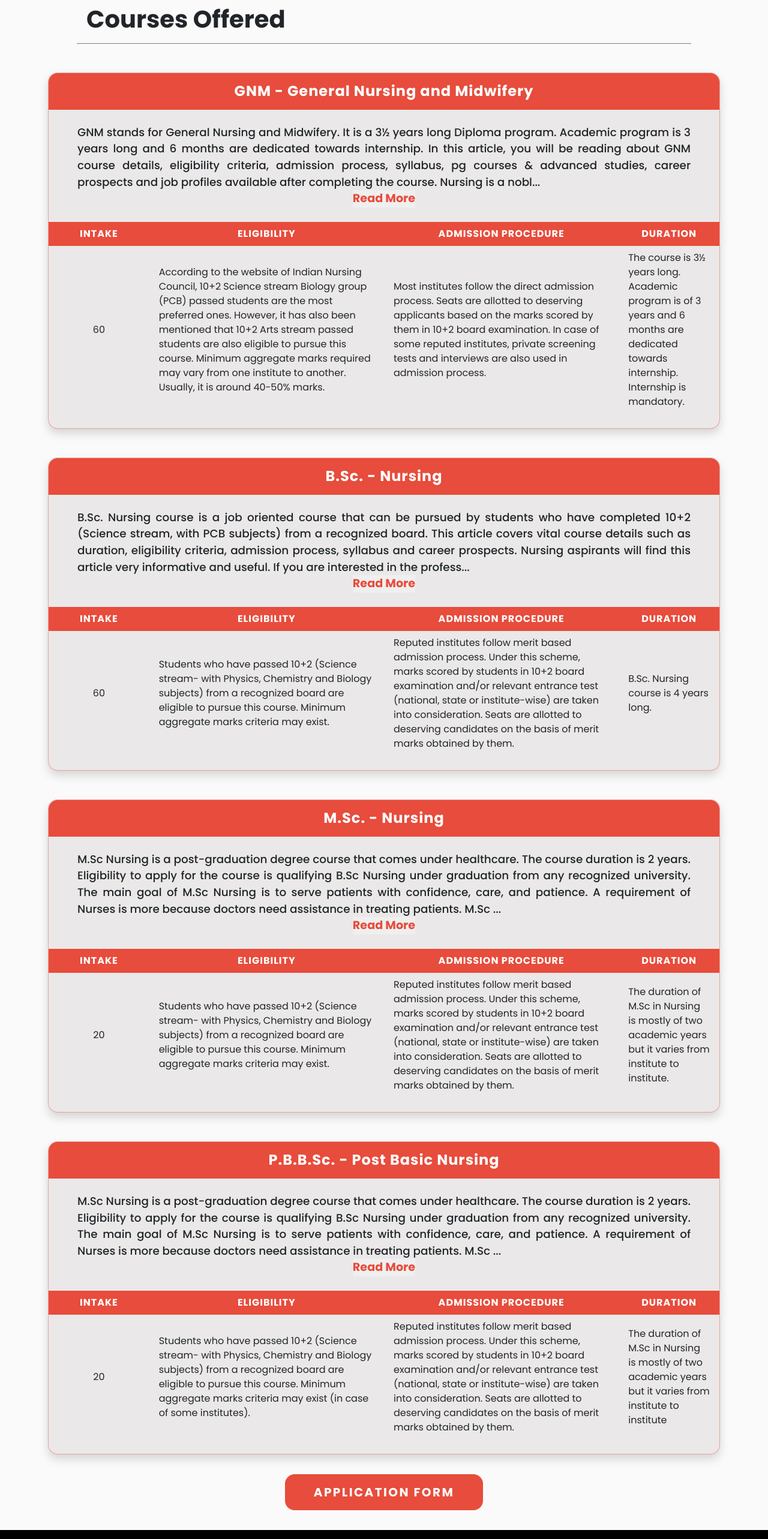
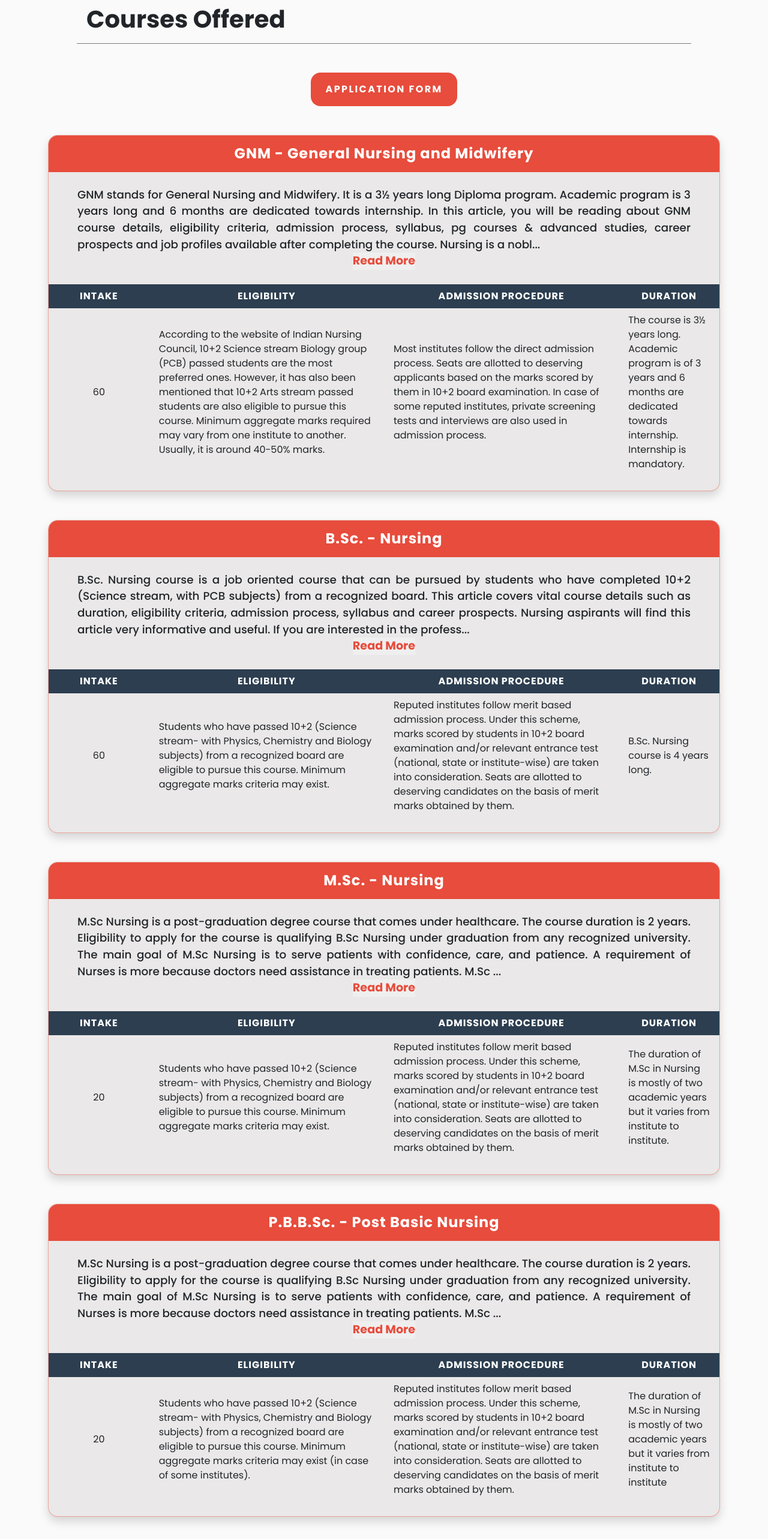
Before and after one commit to princeshrivastava0/sophia-college-nursing-website, a Next.js app: page /nursing/courses in a window 1280 px wide. Shown: the part 140-2706 px from the top of the page at 60% size. Built offline with nearby package versions, Linux system fonts and the light colour scheme.

Commit message:
Course Page - Subheading background color update and position update for download form btn

```diff
--- a/src/components/Courses.js
+++ b/src/components/Courses.js
@@ -90,7 +90,7 @@ function Courses() {
           text-transform: uppercase;
           font-weight: 700;
           letter-spacing: 1px;
-          background-color: #e74c3c;
+          background-color: #2c3e50;
           color: #fff;
           padding: 0.5rem 1rem;
         }
@@ -103,12 +103,14 @@ function Courses() {
           color: #fff;
           letter-spacing: 0.15rem;
           transition: transform 0.3s ease-in-out, box-shadow 0.3s ease-in;
-          font-size: 1.25rem;
+          font-size: 1rem;
           text-transform: uppercase;
+          display: inline-block;
         }
 
         .application-form:hover {
-          box-shadow: 0 0px 24px rgba(255, 0, 0, 1);
+          box-shadow: 0 0px 24px rgba(0, 0, 0, 0.5);
+          transform: scale(1.1);
         }
 
         // for small mobile screens - reduced text size
@@ -145,6 +147,18 @@ function Courses() {
         <h2 className="fw-bold m-0 pt-lg-5 pt-4 pb-3 ps-lg-3 mx-auto heading">
           Courses Offered
         </h2>
+
+        {/* Application Form */}
+        <div className="text-center my-md-5 my-4 px-md-3">
+          <a
+            href={`${basePath}/documents/admission-form.pdf`}
+            className="application-form p-3 px-4 rounded-4 text-decoration-none"
+            rel="noopener noreferrer"
+            title="Download Application Form"
+          >
+            Application Form
+          </a>
+        </div>
 
         {/* Details Container */}
         <div className="details-container mx-auto my-md-5 my-4 px-md-3">
@@ -259,18 +273,6 @@ function Courses() {
             );
           })}
         </div>
-
-        {/* Application Form */}
-        <div className="mb-4 pb-4 text-center">
-          <a
-            href={`${basePath}/documents/admission-form.pdf`}
-            className="application-form p-3 px-5 rounded-4 text-decoration-none"
-            rel="noopener noreferrer"
-            title="Download Application Form"
-          >
-            Application Form
-          </a>
-        </div>
       </section>
     </>
   );
```
